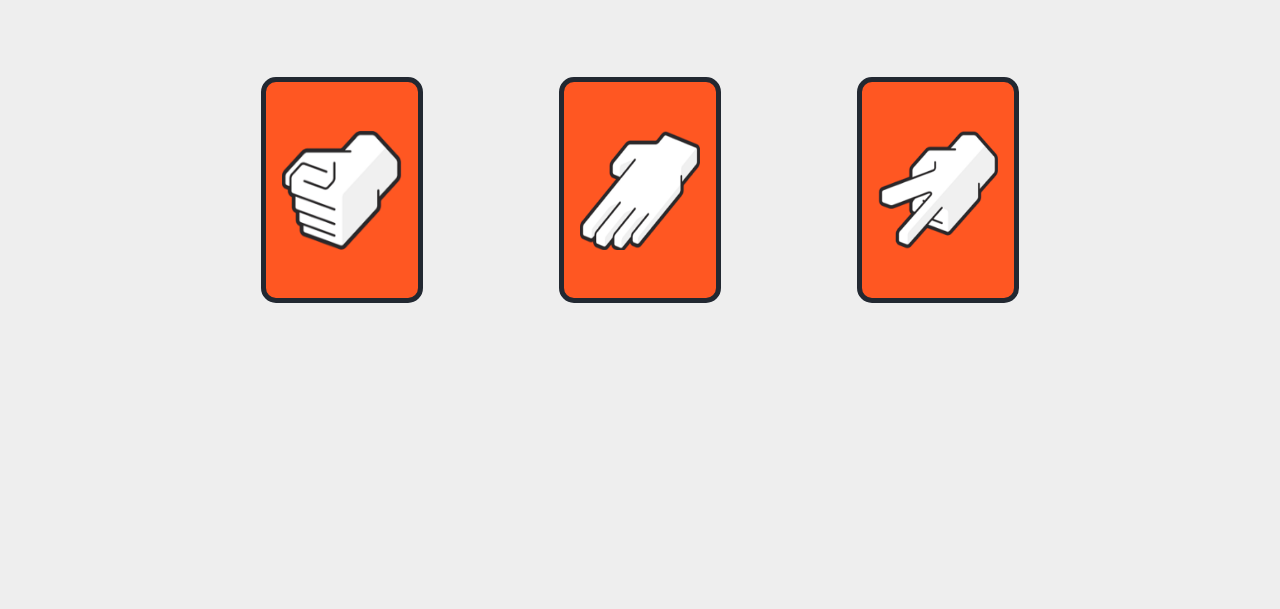
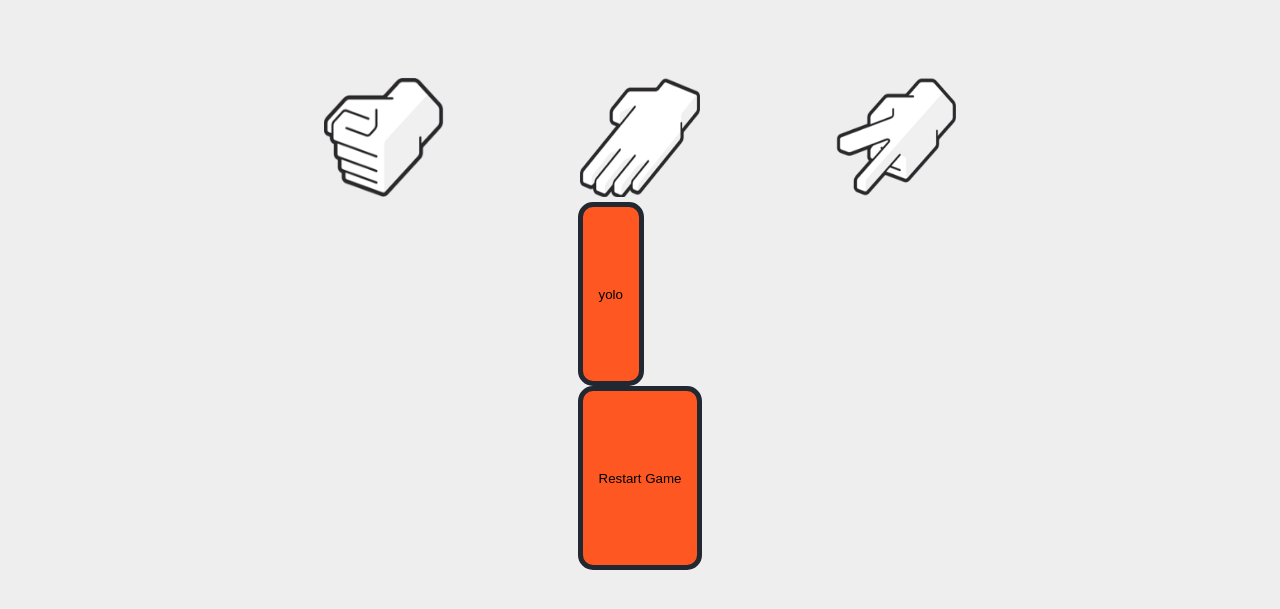
Before and after one commit to padmed/Rock_paper_scissors, a plain HTML site: page index.html in a window 1280 px wide. Shown: the part 141-750 px from the top of the page. Drawn offline with Linux system fonts and the light colour scheme.

Commit message:
Add buttons

```diff
--- a/index.html
+++ b/index.html
@@ -16,15 +16,19 @@
         <div id="center">
             <h2> Make a move!</h2>
             <div class="moves">
-                <div id="Rock" class="button">
+                <div id="Rock" class="card">
                     <img src="Images/rock.png" alt="rock">
                 </div>
-                <div id="Paper" class="button">
+                <div id="Paper" class="card">
                     <img src="Images/paper.png" alt="paper">
                 </div>
-                <div id="Scissors" class="button">
+                <div id="Scissors" class="card">
                     <img src="Images/scissor.png" alt="scissor">
                 </div>
+            </div>
+            <div class="buttons">
+                <button id="round-button" class="button">yolo</button>
+                <button id="restart-button" class="button"> Restart Game</button>
             </div>
         </div>
         <div id="results"></div>
```
